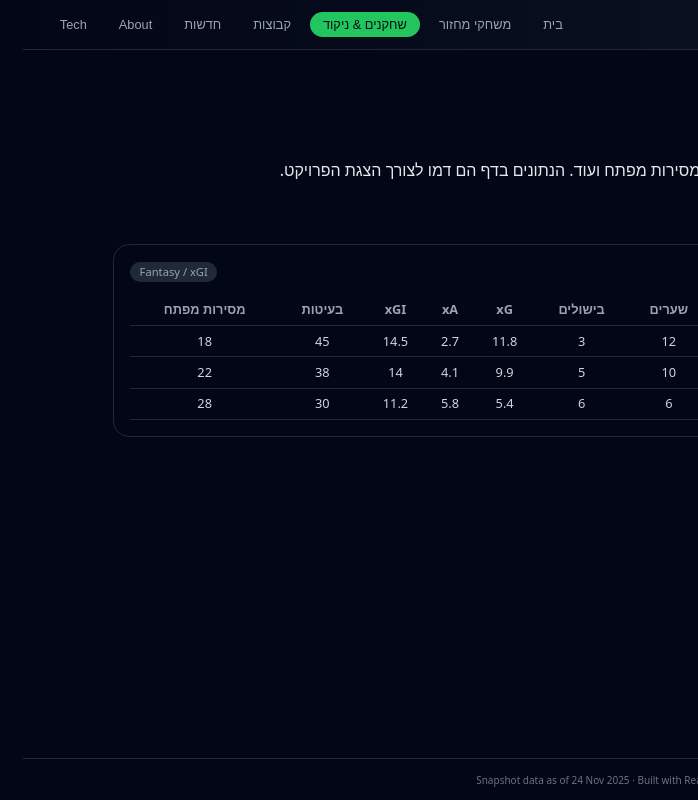
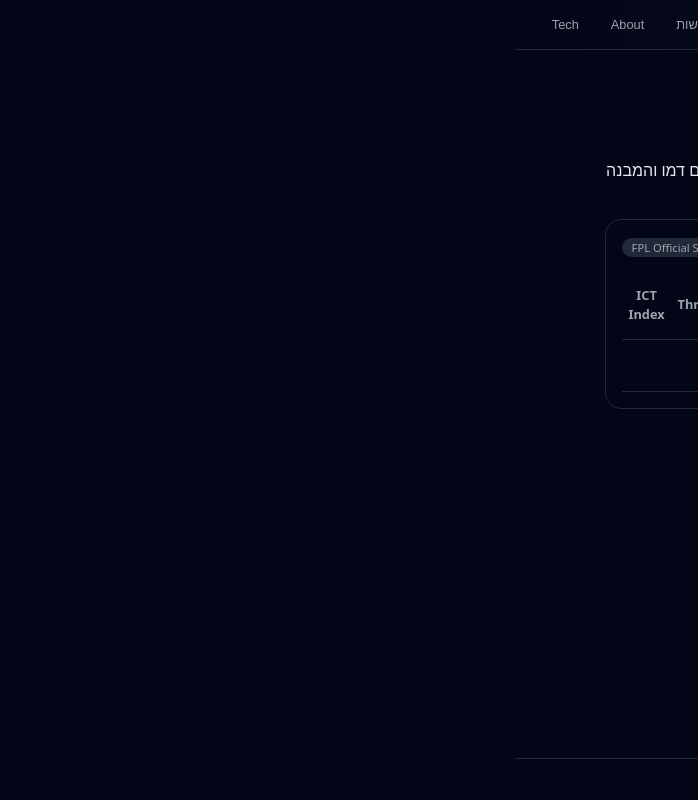
Before and after one commit to shmuelzim257/pl-stats-react, a React (Vite) app: page / in a window 1280 px wide. Both pictures are taken after a click on the button "שחקנים & ניקוד". Shown: the whole page, without its empty margins (582-1280 px from the left). Built offline with nearby package versions, Linux system fonts and the light colour scheme.

Commit message:
Update players table columns to match FPL stats

```diff
--- a/src/components/Players.jsx
+++ b/src/components/Players.jsx
@@ -1,88 +1,21 @@
 import React from "react";
 
-const players = [
-  {
-    id: 1,
-    name: "Erling Haaland",
-    team: "Manchester City",
-    position: "חלוץ",
-    minutes: 1080,
-    goals: 12,
-    assists: 3,
-    xg: 11.8,
-    xa: 2.7,
-    xgi: 14.5,
-    shots: 45,
-    keyPasses: 18,
-  },
-  {
-    id: 2,
-    name: "Mohamed Salah",
-    team: "Liverpool",
-    position: "חלוץ",
-    minutes: 1060,
-    goals: 10,
-    assists: 5,
-    xg: 9.9,
-    xa: 4.1,
-    xgi: 14.0,
-    shots: 38,
-    keyPasses: 22,
-  },
-  {
-    id: 3,
-    name: "Bukayo Saka",
-    team: "Arsenal",
-    position: "קשר",
-    minutes: 1020,
-    goals: 6,
-    assists: 6,
-    xg: 5.4,
-    xa: 5.8,
-    xgi: 11.2,
-    shots: 30,
-    keyPasses: 28,
-  },
-];
-
 export const Players = () => {
-  if (!players || players.length === 0) {
-    return (
-      <div className="container">
-        <h1>שחקנים &amp; ניקוד</h1>
-        <p>כרגע אין נתונים בקובץ השחקנים. בהמשך נטעין כאן נתוני אמת.</p>
-      </div>
-    );
-  }
-
   return (
     <div className="container">
       <h1>שחקנים &amp; ניקוד</h1>
       <p>
-        סטטיסטיקה מתקדמת לשחקנים מרכזיים בפרמייר-ליג – xG, xA, xGI, בעיטות,
-        מסירות מפתח ועוד. הנתונים בדף הם דמו לצורך הצגת הפרויקט.
+        טבלת סטטיסטיקות לשחקני Fantasy Premier League, לפי עמודות רשמיות מהמשחק:
+        מחיר, נקודות, פורם, בחירה באחוזים ו-ICT Index. הנתונים כאן הם דמו
+        והמבנה מותאם ל-FPL נכון ל-27.11.2025.
       </p>
-
-      <div className="filters-row">
-        <input
-          className="input"
-          type="text"
-          placeholder="חפש לפי שם שחקן או קבוצה…"
-        />
-        <select className="select">
-          <option>כל העמדות</option>
-          <option>שוער</option>
-          <option>מגן</option>
-          <option>קשר</option>
-          <option>חלוץ</option>
-        </select>
-      </div>
 
       <div className="card">
         <div className="card-header">
-          <h2 className="card-title">טבלת שחקנים – דמו</h2>
-          <span className="pill">Fantasy / xGI</span>
+          <h2 className="card-title">טבלת שחקנים – מבנה לפי FPL</h2>
+          <span className="pill">FPL Official Stats</span>
         </div>
+
         <div className="card-body">
           <table>
             <thead>
@@ -90,32 +23,33 @@ export const Players = () => {
                 <th>שחקן</th>
                 <th>קבוצה</th>
                 <th>עמדה</th>
+                <th>מחיר (£m)</th>
+                <th>נקודות עונה</th>
+                <th>נקודות מחזור אחרון</th>
+                <th>נק&apos; למשחק</th>
+                <th>Form</th>
+                <th>נבחר ע&quot;י %</th>
                 <th>דקות</th>
                 <th>שערים</th>
                 <th>בישולים</th>
-                <th>xG</th>
-                <th>xA</th>
-                <th>xGI</th>
-                <th>בעיטות</th>
-                <th>מסירות מפתח</th>
+                <th>שערים נקיים</th>
+                <th>שערים שספג</th>
+                <th>הצלות</th>
+                <th>בונוס</th>
+                <th>BPS</th>
+                <th>Influence</th>
+                <th>Creativity</th>
+                <th>Threat</th>
+                <th>ICT Index</th>
               </tr>
             </thead>
             <tbody>
-              {players.map((p) => (
-                <tr key={p.id}>
-                  <td>{p.name}</td>
-                  <td>{p.team}</td>
-                  <td>{p.position}</td>
-                  <td>{p.minutes}</td>
-                  <td>{p.goals}</td>
-                  <td>{p.assists}</td>
-                  <td>{p.xg}</td>
-                  <td>{p.xa}</td>
-                  <td>{p.xgi}</td>
-                  <td>{p.shots}</td>
-                  <td>{p.keyPasses}</td>
-                </tr>
-              ))}
+              <tr>
+                <td colSpan="21" style={{ textAlign: "center", padding: "1rem" }}>
+                  הנתונים בפועל ייטענו כאן בשלב הבא (דמו מתוך FPL API / קובץ
+                  JSON).
+                </td>
+              </tr>
             </tbody>
           </table>
         </div>
```
Also changed, not shown: 3 other files (tests, documents, lock files or other folders).
